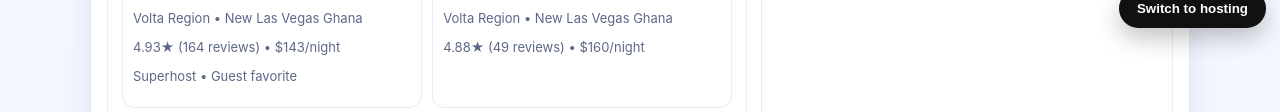
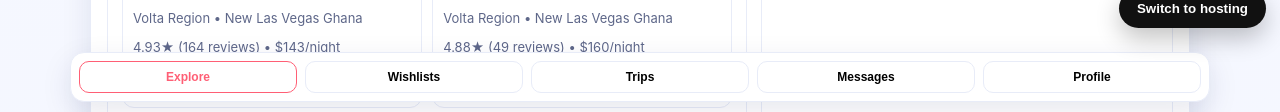
Before and after one commit to akhenkofi/StayHia, a plain HTML site: page index.html in a window 1280 px wide. Shown: the part 688-800 px from the top of the page. Drawn offline with Linux system fonts and the light colour scheme; grey boxes are pictures that could not be loaded.

Commit message:
Traveler UX: keep Explore/Wishlists/Trips/Messages/Profile nav fixed during scroll

```diff
--- a/index.html
+++ b/index.html
@@ -93,11 +93,12 @@
     .unit-editor{margin-top:12px}
     .mode-switch{border:1px solid var(--line);background:#111d46;color:#fff;border-radius:999px;padding:8px 12px;font-weight:700;cursor:pointer}
     .traveler-shell{margin-top:14px}
-    .traveler-tabs{display:grid;grid-template-columns:repeat(5,1fr);gap:8px;margin-top:12px}
+    .traveler-tabs{position:fixed;left:50%;transform:translateX(-50%);bottom:10px;z-index:85;max-width:1140px;width:calc(100% - 28px);display:grid;grid-template-columns:repeat(5,1fr);gap:8px;margin-top:12px;background:#fff;border:1px solid var(--line);border-radius:14px;padding:8px;box-shadow:var(--shadow)}
     .traveler-tab{border:1px solid var(--line);background:#fff;border-radius:10px;padding:8px 6px;font-weight:700;font-size:12px;cursor:pointer}
     .traveler-tab.active{border-color:#ff5f75;color:#ff5f75}
     .traveler-pane{display:none}
     .traveler-pane.active{display:block}
+    #view-search{padding-bottom:92px}
     .mode-fab{position:fixed;right:14px;bottom:84px;z-index:95;border:0;border-radius:999px;background:#111;color:#fff;padding:12px 18px;font-weight:800;box-shadow:0 10px 24px rgba(0,0,0,.24);cursor:pointer}
 
     @media (max-width:980px){.hero{grid-template-columns:1fr}.status,.layout{grid-template-columns:1fr}.search-row{grid-template-columns:1fr 1fr}.topbar{position:static}}
```
